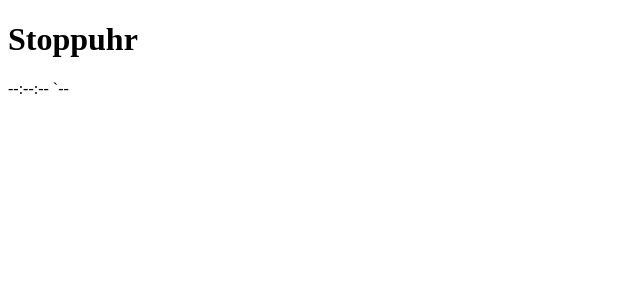
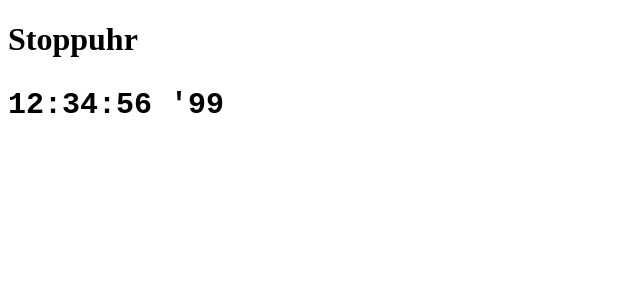
Before and after one commit to LinkedInLearning/react-esst-3161772, a React (Create React App) app: page / in a window 1280 px wide. Shown: the top 300 px of the page, without its empty margins (0-640 px from the left). Built offline with nearby package versions, Linux system fonts and the light colour scheme.

Commit message:
template done

```diff
--- a/public/index.html
+++ b/public/index.html
@@ -25,6 +25,14 @@
       Learn how to configure a non-root public URL by running `npm run build`.
     -->
     <title>React App</title>
+
+    <style>
+      div > p {
+        font-size: 30px;
+        font-weight: bold;
+        font-family: monospace;
+      }
+    </style>
   </head>
   <body>
     <noscript>You need to enable JavaScript to run this app.</noscript>
--- a/src/components/App.jsx
+++ b/src/components/App.jsx
@@ -1,16 +1,39 @@
-import React, { useEffect, useState } from "react";
+import React from "react";
+
+/**
+ * Nutzen Sie diese Funktion um die Zeit als Text zu formatieren
+ */
+function formatTime(hours, minutes, seconds, tenthSeconds) {
+  const [hoursText, minutesText, secondsText, tenthSecondsText] = [
+    hours,
+    minutes,
+    seconds,
+    tenthSeconds,
+  ].map((i) => `${i}`.padStart(2, 0));
+
+  return `${hoursText}:${minutesText}:${secondsText} '${tenthSecondsText}`;
+}
 
 export function App() {
   const isRunning = false;
-  const timePlaceholder = "--:--:-- `--";
+  const timeText = "--:--:-- '--";
   const startTime = new Date().getTime();
   const currentTime = new Date().getTime();
   const timeDelta = currentTime - startTime;
+  const hours = 12;
+  const minutes = 34;
+  const seconds = 56;
+  const tenthSeconds = 99;
+
+  // Tipp:
+  // Schritt 1: Zeit ordentlich formatieren
+  // Schritt 2: Buttons
+  // Schritt 3: Funktionalität (Button click -> startet Zeitupdate, usw.)
 
   return (
     <div>
       <h1>Stoppuhr</h1>
-      <p>{!isRunning ? timePlaceholder : timeDelta}</p>
+      <p>{formatTime(hours, minutes, seconds, tenthSeconds)}</p>
     </div>
   );
 }
```
